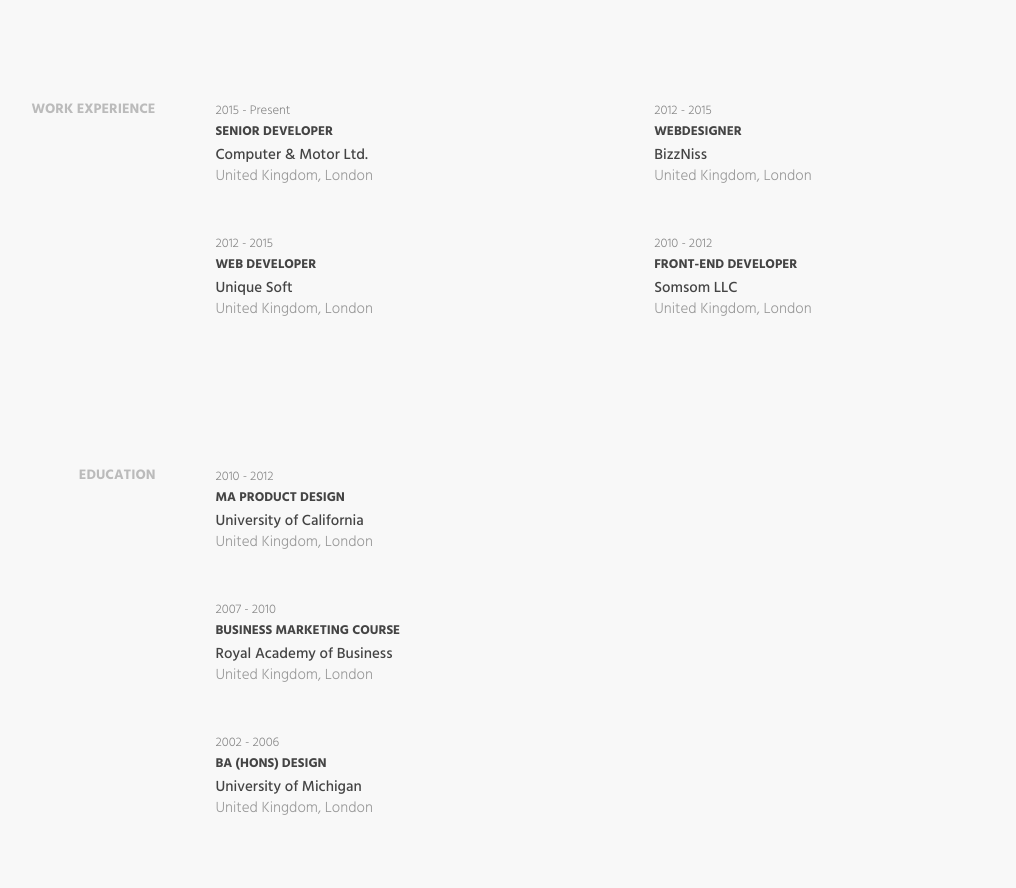
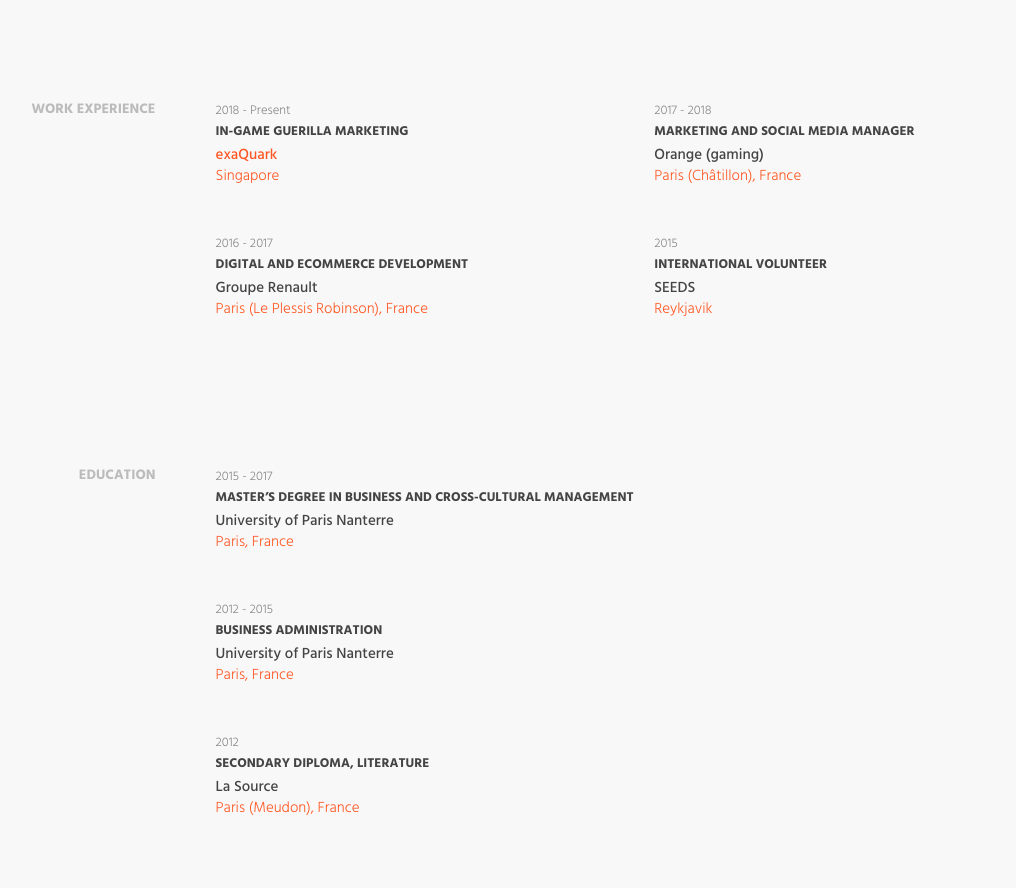
Before and after one commit to GabZoFar/gabzofar.github.io, a plain HTML site: page index.html in a window 1280 px wide. Shown: the part 475-1363 px from the top of the page, without its empty margins (147-1163 px from the left). Drawn offline with Linux system fonts and the light colour scheme; files that its build step writes are made by us from their sources.

Commit message:
v2 with font awesome

```diff
--- a/index.html
+++ b/index.html
@@ -17,6 +17,7 @@
     <link href="css/font-awesome.min.css" rel="stylesheet">
     <link href="css/font-awesome.css" rel="stylesheet">
     <link href="css/brands.css" rel="stylesheet">
+    <link href="https://use.fontawesome.com/releases/v5.1.0/css/all.css" rel="stylesheet">
 
     <!-- Bootstrap -->
     <link href="css/bootstrap.min.css" rel="stylesheet">
@@ -89,11 +90,11 @@ As soon as this experience ended, my craving for learning new tricks and workaro
                 </div>
 
                 <ul class="social-icon">
-                  <li><a href="#"><i class="fa fa-linkedin" aria-hidden="true"></i></a></li>
-                    <li><a href="#"><i class="fa fa-twitter" aria-hidden="true"></i></a></li>
-                    <li><a href="#"><i class="fa fa-comment" aria-hidden="true"></i></a></li>
-                    <li><a href="#"><i class="fa fa-discord" aria-hidden="true"></i></a></li>
-                    <li>gabs#8200 </li>
+                  <li><a href="#"><i class="fab fa-linkedin-in" aria-hidden="true"></i></a></li>
+                  <li><a href="#"><i class="fab fa-twitter" aria-hidden="true"></i></a></li>
+                    <li><a href="#"><i class="fas fa-envelope" aria-hidden="true"></i></a></li>
+                    <li><a href="#"><i class="fab fa-discord" aria-hidden="true"></i></a></li>
+                    <li><small>gabs#8200</small> </li>
 
                     </div></a></li>
                 </ul>
@@ -254,21 +255,21 @@ work-history-wrapper -->
                 <div class="row">
                     <div class="col-md-6">
                         <div class="content-item">
-                            <small>2015 - Present</small>
-                            <h3>Senior Developer</h3>
-                            <h4>Computer & Motor Ltd.</h4>
+                            <small>2018 - Present</small>
+                            <h3>In-Game Guerilla Marketing</h3>
+                            <h4><a href="https://exaquark.com">exaQuark</h4>
 
-                            <p>United Kingdom, London</p>
+                            <p>Singapore</p>
                         </div>
                         <!-- .experience-item -->
                     </div>
                     <div class="col-md-6">
                         <div class="content-item">
-                            <small>2012 - 2015</small>
-                            <h3>Webdesigner</h3>
-                            <h4>BizzNiss</h4>
+                            <small>2017 - 2018</small>
+                            <h3>Marketing and Social Media Manager</h3>
+                            <h4>Orange (gaming)</h4>
 
-                            <p>United Kingdom, London</p>
+                            <p>Paris (Châtillon), France</p>
                         </div>
                         <!-- .experience-item -->
                     </div>
@@ -277,21 +278,21 @@ work-history-wrapper -->
 
                     <div class="col-md-6">
                         <div class="content-item">
-                            <small>2012 - 2015</small>
-                            <h3>Web Developer</h3>
-                            <h4>Unique Soft</h4>
+                            <small>2016 - 2017</small>
+                            <h3>Digital and eCommerce development</h3>
+                            <h4>Groupe Renault</h4>
 
-                            <p>United Kingdom, London</p>
+                            <p>Paris (Le Plessis Robinson), France</p>
                         </div>
                         <!-- .experience-item -->
                     </div>
                     <div class="col-md-6">
                         <div class="content-item">
-                            <small>2010 - 2012</small>
-                            <h3>Front-end Developer</h3>
-                            <h4>Somsom LLC</h4>
+                            <small>2015</small>
+                            <h3>International Volunteer</h3>
+                            <h4>SEEDS</h4>
 
-                            <p>United Kingdom, London</p>
+                            <p>Reykjavik</p>
                         </div>
                         <!-- .experience-item -->
                     </div>
@@ -315,27 +316,27 @@ work-history-wrapper -->
                 <div class="row">
                     <div class="col-md-12">
                         <div class="content-item">
-                            <small>2010 - 2012</small>
-                            <h3>MA Product Design</h3>
-                            <h4>University of California</h4>
+                            <small>2015 - 2017</small>
+                            <h3>Master’s degree in Business and Cross-cultural Management</h3>
+                            <h4>University of Paris Nanterre</h4>
 
-                            <p>United Kingdom, London</p>
+                            <p>Paris, France</p>
                         </div>
                         <!-- .experience-item -->
                         <div class="content-item">
-                            <small>2007 - 2010</small>
-                            <h3>Business marketing course</h3>
-                            <h4>Royal Academy of Business</h4>
+                            <small>2012 - 2015</small>
+                            <h3>Business Administration</h3>
+                            <h4>University of Paris Nanterre</h4>
 
-                            <p>United Kingdom, London</p>
+                            <p>Paris, France</p>
                         </div>
                         <!-- .experience-item -->
                         <div class="content-item">
-                            <small>2002 - 2006</small>
-                            <h3>BA (Hons) Design</h3>
-                            <h4>University of Michigan</h4>
+                            <small>2012</small>
+                            <h3>Secondary Diploma, Literature</h3>
+                            <h4>La Source</h4>
 
-                            <p>United Kingdom, London</p>
+                            <p>Paris (Meudon), France</p>
                         </div>
                         <!-- .experience-item -->
                     </div>
@@ -366,7 +367,7 @@ work-history-wrapper -->
                     <div class="col-md-6">
                         <div class="progress-wrapper">
 
-                            <h3>CODING SKILLS</h3>
+                            <h3>CODE?</h3>
 
                             <div class="progress-item">
                                 <span class="progress-title">HTML5</span>
@@ -426,7 +427,7 @@ work-history-wrapper -->
                     </div>
                     <div class="col-md-6">
                         <div class="progress-wrapper">
-                            <h3>DESIGN TOOLS</h3>
+                            <h3>CREATIVITY!</h3>
 
                             <div class="progress-item">
                                 <span class="progress-title">Photoshop</span>
```
Also changed, not shown: img/img-profile base.jpg (added), img/img-profile.jpg.
